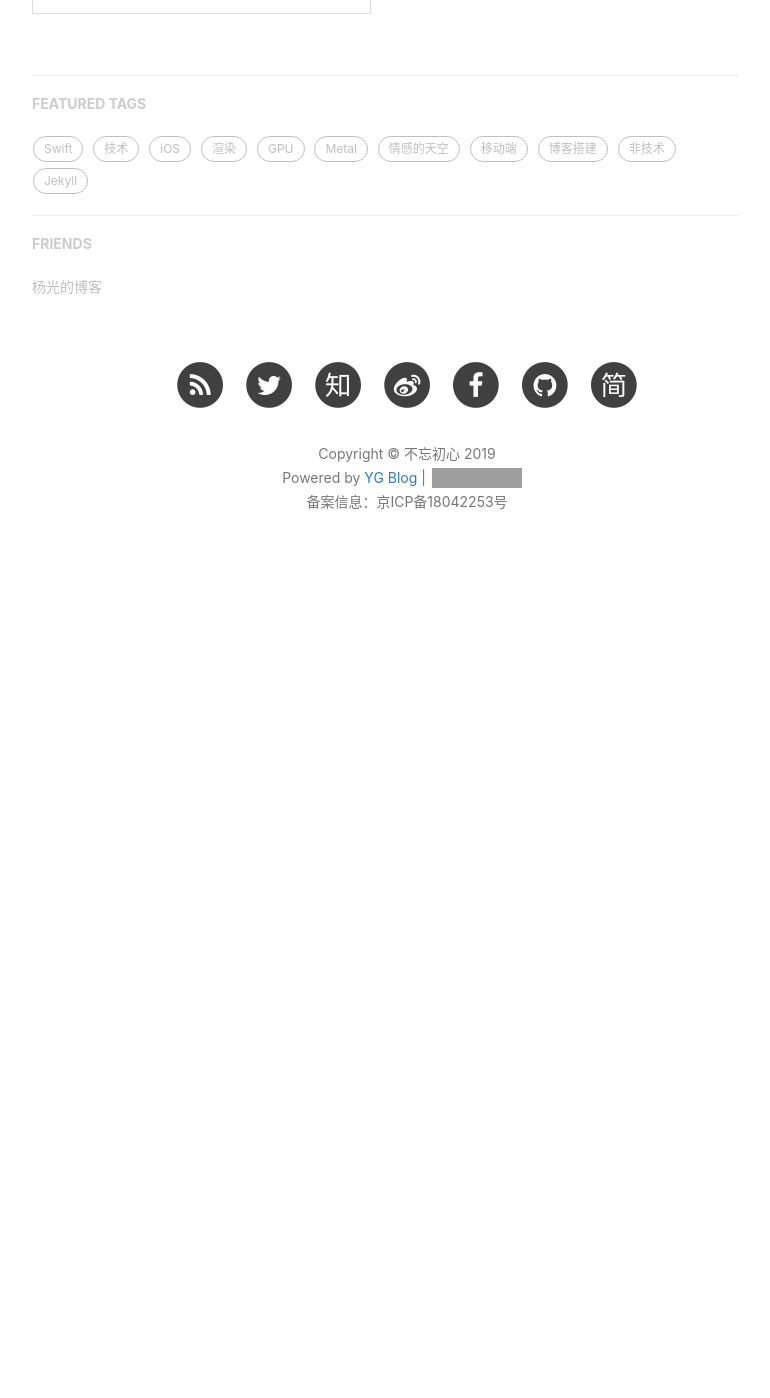
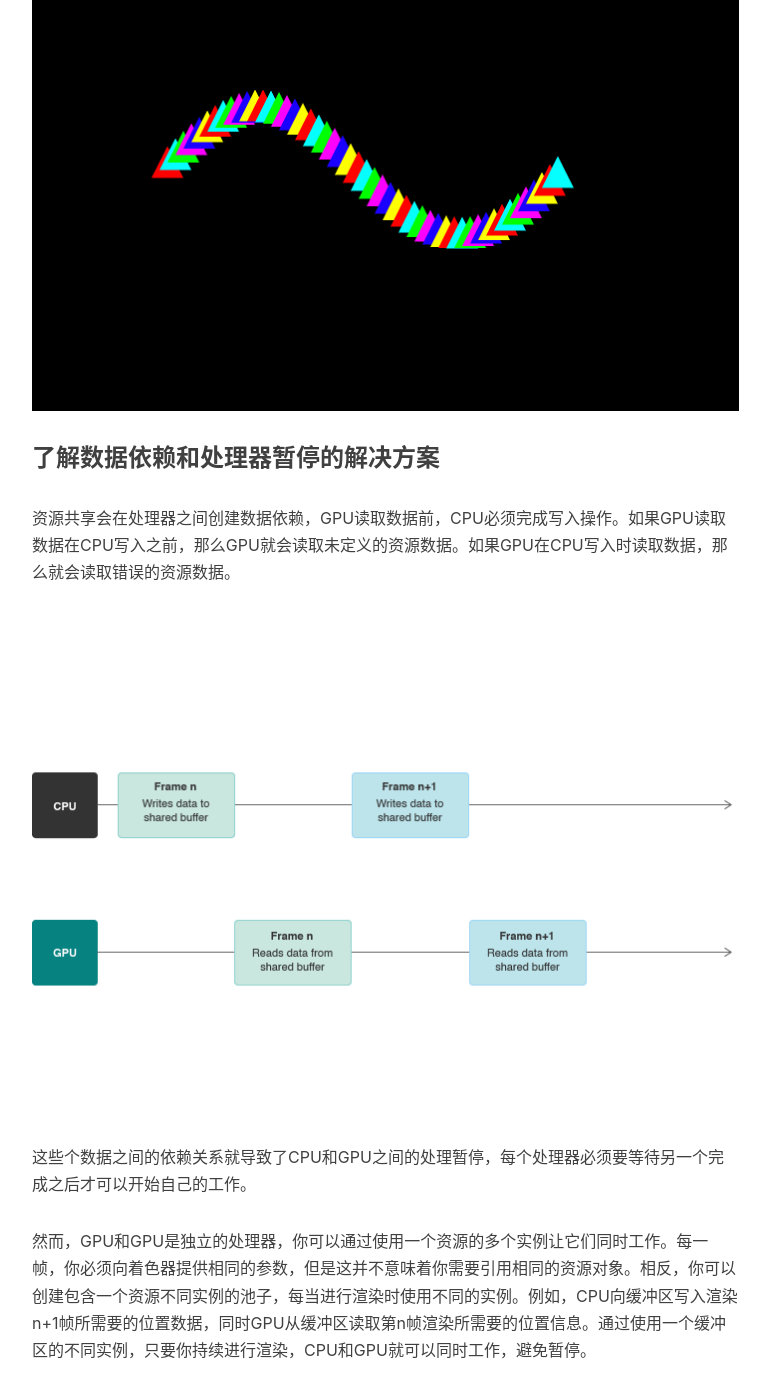
Before and after one commit to Winterdirge/MyBlog, a Jekyll site: the page built from _posts/2019-09-09-learn-metal-4.markdown, in a window 1280 px wide and 1400 px high, scrolled down 624 px. Shown: the whole window, without its empty margins (233-1003 px from the left). Built offline with Jekyll 4.4.1, drawn with Linux system fonts in a browser that asks for light colours; nearby versions of some CDN libraries; comment, search, counter and statistics services are not loaded; before the commit the page ends 1230 px from its top, so only the background shows below that; grey boxes are pictures that could not be loaded.

Commit message:
update learn meatal 4.

```diff
--- a/_posts/2019-09-09-learn-metal-4.markdown
+++ b/_posts/2019-09-09-learn-metal-4.markdown
@@ -16,3 +16,15 @@ tags:
 ### 前面
 
 上一篇文章我们介绍了使用Metal来绘制一个简单的彩色三角形，本篇文章的主要内容是绘制一堆这样的三角形，并使三角形以正弦曲线的方式排列起来。通过本文，你将会学到如何管理数据依赖关系，并且避免CPU和GPU由于交换数据引起的处理暂停。
+
+![](/assets/images/2019/learn_metal_06.png)
+
+### 了解数据依赖和处理器暂停的解决方案
+
+资源共享会在处理器之间创建数据依赖，GPU读取数据前，CPU必须完成写入操作。如果GPU读取数据在CPU写入之前，那么GPU就会读取未定义的资源数据。如果GPU在CPU写入时读取数据，那么就会读取错误的资源数据。
+
+![](/assets/images/2019/learn_metal_07.png)
+
+这些个数据之间的依赖关系就导致了CPU和GPU之间的处理暂停，每个处理器必须要等待另一个完成之后才可以开始自己的工作。
+
+然而，GPU和GPU是独立的处理器，你可以通过使用一个资源的多个实例让它们同时工作。每一帧，你必须向着色器提供相同的参数，但是这并不意味着你需要引用相同的资源对象。相反，你可以创建包含一个资源不同实例的池子，每当进行渲染时使用不同的实例。例如，CPU向缓冲区写入渲染n+1帧所需要的位置数据，同时GPU从缓冲区读取第n帧渲染所需要的位置信息。通过使用一个缓冲区的不同实例，只要你持续进行渲染，CPU和GPU就可以同时工作，避免暂停。
```
Also changed, not shown: assets/images/2019/learn_metal_06.png (added), assets/images/2019/learn_metal_07.png (added).
